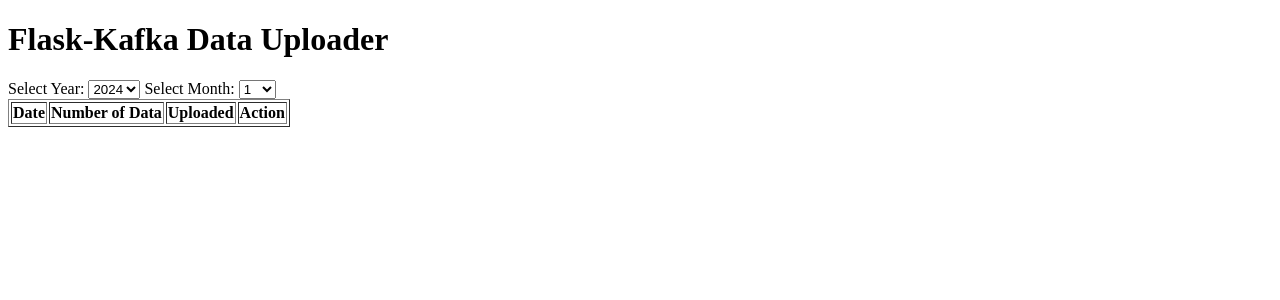
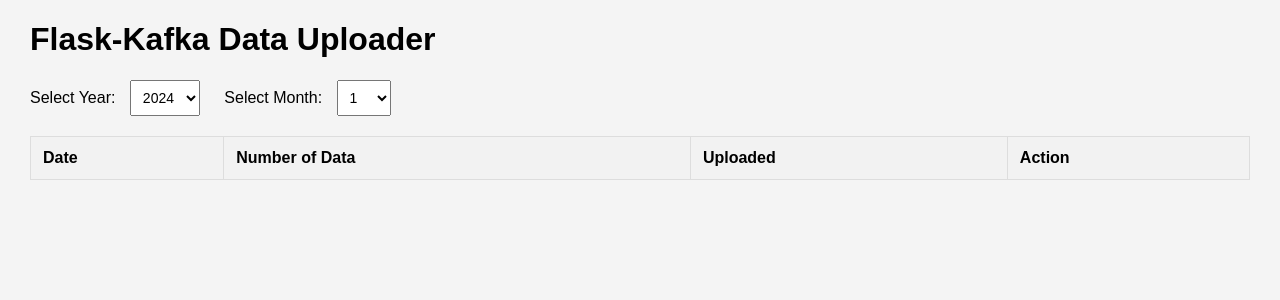
Before and after one commit to yehoon17/data-analysis, a Python web app: template flask/templates/index.html in a window 1280 px wide. Shown: the top 300 px of the page. Run offline with Jinja, Linux system fonts and the light colour scheme; the template is opened without the code that fills it, so the values that code supplies are empty.

Commit message:
style: add global styles and table styling
- Added `styles.css` with global styles, form elements, button styles, and table styling.
- Linked the new stylesheet in `index.html` for consistent styling across the app.

```diff
--- /dev/null
+++ b/flask/static/styles.css
@@ -0,0 +1,87 @@
+/* Global Styles */
+body {
+    font-family: Arial, sans-serif;
+    background-color: #f4f4f4;
+    margin: 0;
+    padding: 0;
+    padding-left: 30px;
+    padding-right: 30px;
+}
+
+header {
+    background-color: #4CAF50;
+    color: white;
+    padding: 15px 0;
+    text-align: center;
+}
+
+.container {
+    max-width: 900px;
+    margin: 20px auto;
+    background-color: white;
+    padding: 20px;
+    box-shadow: 0 0 10px rgba(0, 0, 0, 0.1);
+}
+
+/* Form Elements */
+label {
+    font-size: 16px;
+    margin-right: 10px;
+}
+
+select {
+    padding: 8px;
+    font-size: 14px;
+    margin-right: 20px;
+}
+
+button {
+    background-color: #4CAF50;
+    color: white;
+    padding: 10px 20px;
+    font-size: 14px;
+    border: none;
+    cursor: pointer;
+    border-radius: 5px;
+}
+
+button:hover {
+    background-color: #45a049;
+}
+
+/* Table Styling */
+table {
+    width: 100%;
+    margin-top: 20px;
+    border-collapse: collapse;
+    border: 1px solid #ddd;
+}
+
+th, td {
+    padding: 12px;
+    text-align: left;
+}
+
+th {
+    background-color: #f2f2f2;
+    font-weight: bold;
+}
+
+tr:nth-child(even) {
+    background-color: #f9f9f9;
+}
+
+/* Action Button */
+.action-btn {
+    background-color: #008CBA;
+    color: white;
+    padding: 6px 12px;
+    font-size: 12px;
+    border: none;
+    border-radius: 5px;
+    cursor: pointer;
+}
+
+.action-btn:hover {
+    background-color: #007B9A;
+}
--- a/flask/templates/index.html
+++ b/flask/templates/index.html
@@ -4,7 +4,9 @@
     <meta charset="UTF-8">
     <meta name="viewport" content="width=device-width, initial-scale=1.0">
     <title>Flask-Kafka App</title>
+    <link rel="stylesheet" href="{{ url_for('static', filename='styles.css') }}">
 </head>
+
 <body>
     <h1>Flask-Kafka Data Uploader</h1>
 
```
